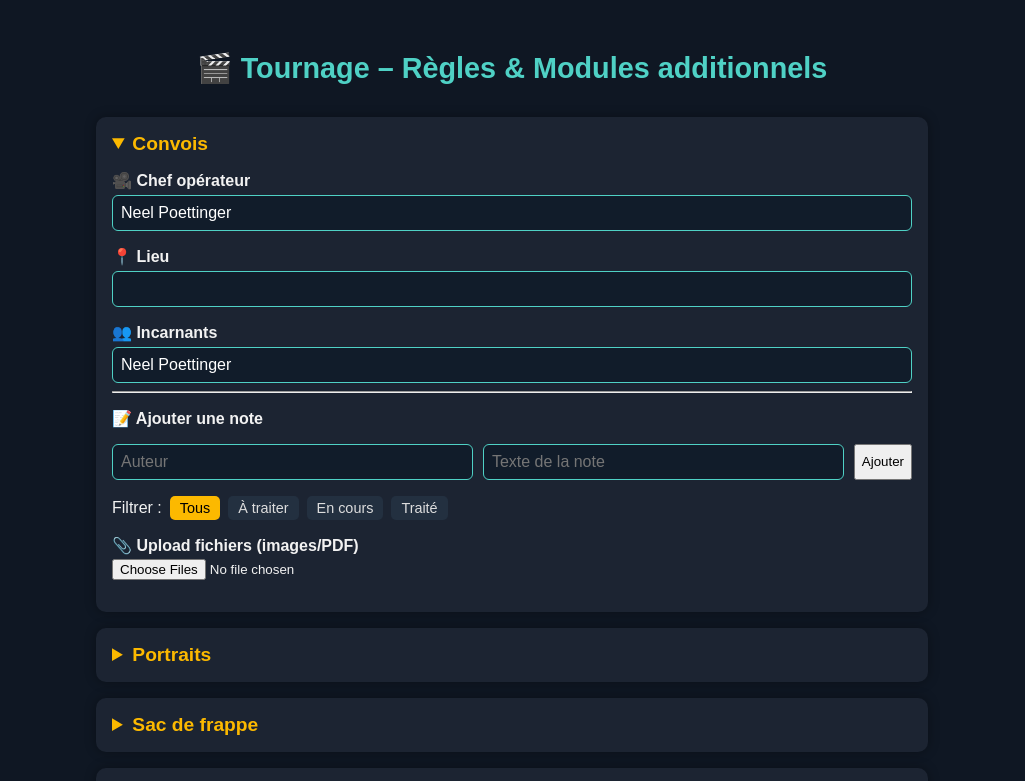
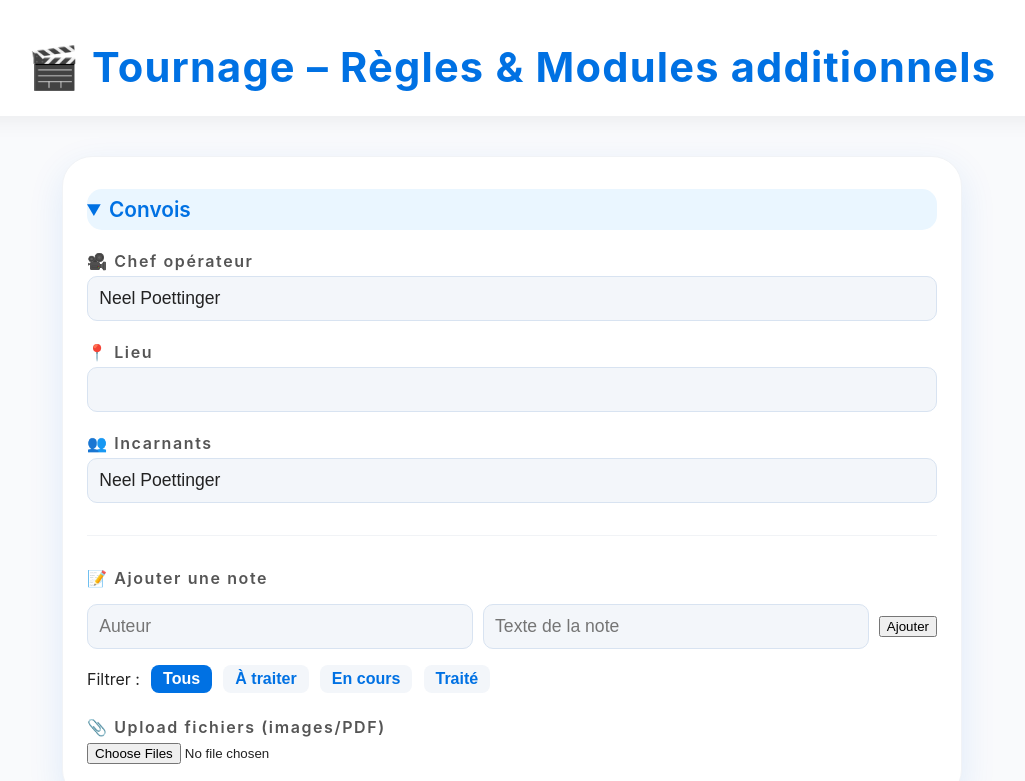
Before and after one commit to filmbyfred/Dashboard-arena, a plain HTML site: page index.html in a window 1280 px wide. Both pictures are taken after a click on the heading "Convois". Shown: the top 781 px of the page, without its empty margins (128-1153 px from the left). Drawn offline with Linux system fonts and the light colour scheme.

Commit message:
Update index.html
apple

```diff
--- a/index.html
+++ b/index.html
@@ -6,163 +6,224 @@
   <title>Tournage – L’Arène</title>
   <style>
     body {
-      font-family: sans-serif;
-      background: #0f1723;
-      color: #f2f2f2;
       margin: 0;
-      padding: 2rem 1rem;
+      padding: 0;
+      background: #f9fafc;
+      color: #222;
+      font-family: -apple-system, BlinkMacSystemFont, 'Segoe UI', Roboto, Helvetica, Arial, sans-serif;
+      min-height: 100vh;
     }
-    h1 {
+    header {
+      background: #fff;
+      box-shadow: 0 2px 24px rgba(0,0,0,0.07);
+      padding: 42px 0 24px 0;
       text-align: center;
-      color: #4fd1c5;
-      font-size: 1.8em;
-      margin-bottom: 2rem;
+      border-radius: 0 0 36px 36px;
+    }
+    header h1 {
+      margin: 0;
+      font-size: 2.6rem;
+      letter-spacing: 1.2px;
+      font-weight: 700;
+      color: #0071e3;
+    }
+    main {
+      max-width: 900px;
+      margin: 40px auto 0 auto;
+      padding: 0 16px;
     }
     details {
-      background: #1c2432;
-      margin: 1rem auto;
-      border-radius: 10px;
-      padding: 1rem;
-      max-width: 800px;
-      box-shadow: 0 0 12px #0005;
+      background: #fff;
+      margin: 2rem 0;
+      border-radius: 30px;
+      padding: 2rem 1.5rem;
+      box-shadow: 0 8px 32px rgba(0,0,0,0.06);
+      transition: box-shadow .2s;
+      border: 1px solid #f1f3f6;
+    }
+    details[open] {
+      box-shadow: 0 12px 36px rgba(0,113,227,0.11);
     }
     summary {
-      font-size: 1.2em;
-      font-weight: bold;
-      color: #fcb900;
+      font-size: 1.3em;
+      font-weight: 600;
+      color: #0071e3;
       cursor: pointer;
       outline: none;
+      padding: .5rem 0;
+      border-radius: 15px;
+      transition: background .2s;
+    }
+    summary:hover, summary:focus {
+      background: #eaf6ff;
     }
     label {
       display: block;
-      margin: 1rem 0 0.3rem;
+      margin: 1.3rem 0 0.3rem;
       font-weight: 600;
+      color: #555;
+      letter-spacing: .1em;
     }
     input[type="text"],
     textarea {
       width: 100%;
-      background: #111c2a;
-      border: 1px solid #4fd1c5;
-      color: white;
-      padding: 0.5rem;
-      font-size: 1rem;
-      border-radius: 6px;
+      background: #f3f6fa;
+      border: 1px solid #d8e3f1;
+      color: #222;
+      padding: 0.7rem;
+      font-size: 1.1rem;
+      border-radius: 10px;
       box-sizing: border-box;
+      transition: border .2s;
+    }
+    input:focus, textarea:focus {
+      outline: none;
+      border-color: #0071e3;
     }
     .note-entry {
       display: flex;
       gap: 10px;
       margin: 1rem 0 0.5rem;
       flex-wrap: wrap;
+      align-items: center;
     }
     .note-entry input {
       flex: 1;
     }
     .note-block {
-      background: #0d1a2a;
-      padding: 0.6rem;
+      background: #f3f9fd;
+      padding: 0.7rem 1rem;
       margin: 0.5rem 0;
-      border-radius: 6px;
-      border-left: 4px solid #4fd1c5;
+      border-radius: 12px;
+      border-left: 5px solid #0071e3;
       position: relative;
+      box-shadow: 0 2px 12px rgba(0,113,227,0.05);
+      transition: box-shadow .2s;
     }
     .note-block .meta {
-      font-size: 0.9em;
-      color: #aaa;
+      font-size: 0.93em;
+      color: #888;
       margin-bottom: 4px;
+      font-weight: 500;
     }
     .note-block .status {
       position: absolute;
-      top: 6px;
-      right: 80px;
-      padding: 2px 8px;
-      border-radius: 4px;
-      font-size: 0.8em;
-      font-weight: bold;
+      top: 8px;
+      right: 110px;
+      padding: 3px 14px;
+      border-radius: 7px;
+      font-size: 0.85em;
+      font-weight: 600;
       cursor: pointer;
+      border: none;
+      transition: background .2s;
+      background: #f5f7fa;
+      color: #0071e3;
     }
     .note-block .delete-note {
       position: absolute;
-      top: 6px;
-      right: 6px;
+      top: 8px;
+      right: 12px;
       background: #e53e3e;
       color: #fff;
       border: none;
-      padding: 2px 8px;
-      border-radius: 4px;
-      font-size: 0.8em;
-      font-weight: bold;
+      padding: 3px 14px;
+      border-radius: 7px;
+      font-size: 0.85em;
+      font-weight: 600;
       cursor: pointer;
+      transition: background .2s;
     }
     .note-block[data-status="todo"] .status {
-      background: #fcb900;
-      color: #000;
+      background: #ffe6a4;
+      color: #9a7700;
     }
     .note-block[data-status="progress"] .status {
-      background: #4299e1;
-      color: #fff;
+      background: #d0e6ff;
+      color: #1769c1;
     }
     .note-block[data-status="done"] .status {
-      background: #38a169;
-      color: #fff;
+      background: #bbf7c2;
+      color: #107c41;
     }
     .filter-line {
       margin-top: 1rem;
       display: flex;
       flex-wrap: wrap;
-      gap: 0.5rem;
+      gap: 0.7rem;
       align-items: center;
     }
     .filter-line button {
-      background: #233040;
-      color: #ddd;
-      font-size: 0.9em;
-      padding: 4px 10px;
+      background: #f3f6fa;
+      color: #0071e3;
+      font-size: 1em;
+      padding: 5px 12px;
       border: none;
-      border-radius: 5px;
+      border-radius: 8px;
       cursor: pointer;
+      font-weight: 600;
+      transition: background .2s, color .2s;
     }
     .filter-line button.active {
-      background: #fcb900;
-      color: #000;
+      background: #0071e3;
+      color: #fff;
     }
     .upload-block {
-      margin: 1rem 0;
+      margin: 1.5rem 0 0.2rem;
     }
     .file-item {
       display: flex;
       align-items: center;
-      margin: 0.3rem 0;
-      gap: 10px;
+      margin: 0.4rem 0;
+      gap: 16px;
+      padding-left: 6px;
     }
     .file-item a {
-      color: #4fd1c5;
+      color: #0071e3;
       text-decoration: none;
+      font-weight: 500;
     }
     .file-item button {
       background: #e53e3e;
       color: #fff;
-      padding: 2px 8px;
-      font-size: 0.8em;
-      border-radius: 4px;
+      padding: 3px 12px;
+      font-size: 0.9em;
+      border-radius: 8px;
       border: none;
       cursor: pointer;
     }
     @media (max-width:600px) {
-      details { padding: 0.5rem; }
-      h1 { font-size: 1.2em; }
+      main { padding: 0 2px; }
+      details { padding: 1rem 0.5rem; }
+      header h1 { font-size: 1.2em; }
     }
-    /* Focus accessibility */
-    button:focus,
-    input:focus {
-      outline: 2px solid #fcb900;
+    button:focus, input:focus {
+      outline: 2px solid #0071e3;
+    }
+    hr {
+      border: none;
+      border-top: 1px solid #f1f3f6;
+      margin: 2rem 0;
+    }
+    footer {
+      text-align: center;
+      color: #aaa;
+      padding: 36px 0 18px 0;
+      font-size: 1rem;
+      margin-top: 60px;
     }
   </style>
 </head>
 <body>
-  <h1>🎬 Tournage – Règles & Modules additionnels</h1>
-  <div id="container"></div>
-
+  <header>
+    <h1>🎬 Tournage – Règles & Modules additionnels</h1>
+  </header>
+  <main>
+    <div id="container"></div>
+  </main>
+  <footer>
+    © 2025 Dashboard Arena
+  </footer>
   <script type="module">
     // ------ Données permanentes ------
     const modules = [
@@ -176,11 +237,9 @@
       "Bains glacés",
       "Combats éliminatoires"
     ];
-
-    // Chef Op / Lieu prérempli (restent readonly)
     const config = {
-      0: ["Neel Poettinger", ""],   // Convois (laisse vides)
-      1: ["", ""],                  // Portraits (laisse aussi vides)
+      0: ["Neel Poettinger", ""],
+      1: ["", ""],
       2: ["Julien Lascar", "HANGAR HM10"],
       3: ["Julien Lascar", "HANGAR HM10"],
       4: ["Neel Poettinger", "HANGAR HM10"],
@@ -189,23 +248,18 @@
       7: ["Julien Lascar", "HANGAR HM10"],
       8: ["", ""]
     };
-
-    // Incarnants par module (intervenants)
     const incumbents = {
-      0: ["Neel Poettinger"],                                      // Convois
-      1: ["Ciryl (Portraits écrans)", "Ciryl & 1 combattante"],     // Portraits
-      2: ["Ciryl"],                                                 // Sac de frappe
-      3: ["Ciryl", "1 combattante"],                                // Traîneaux
-      4: ["1 combattant", "1 combattante"],                         // Vélo
-      5: ["2 combattants hommes"],                                  // Combat piscine
-      6: ["4 combattants hommes"],                                  // Lutte des territoires
-      7: ["1 combattante"],                                         // Bains glacés
-      8: []                                                         // Combats éliminatoires
+      0: ["Neel Poettinger"],
+      1: ["Ciryl (Portraits écrans)", "Ciryl & 1 combattante"],
+      2: ["Ciryl"],
+      3: ["Ciryl", "1 combattante"],
+      4: ["1 combattant", "1 combattante"],
+      5: ["2 combattants hommes"],
+      6: ["4 combattants hommes"],
+      7: ["1 combattante"],
+      8: []
     };
-
     let currentFilters = {};
-
-    // Génération HTML pour chaque module
     function renderModules() {
       const c = document.getElementById("container");
       let html = "";
@@ -216,25 +270,19 @@
         html += `
 <details id="${id}">
   <summary>${mod}</summary>
-
   <label>🎥 Chef opérateur</label>
   <input type="text" value="${chef}" readonly />
-
   <label>📍 Lieu</label>
   <input type="text" value="${lieu}" readonly />
-
   <label>👥 Incarnants</label>
   <input type="text" id="${id}_incarnants" value="${inters.join(", ")}" placeholder="Liste des incarnants" />
-
   <hr/>
-
   <label>📝 Ajouter une note</label>
   <div class="note-entry">
     <input type="text" id="${id}_author" placeholder="Auteur">
     <input type="text" id="${id}_text" placeholder="Texte de la note">
     <button type="button" data-action="add-note" data-id="${id}">Ajouter</button>
   </div>
-
   <div class="filter-line" data-id="${id}">
     <span>Filtrer :</span>
     <button type="button" data-filter="all" class="active">Tous</button>
@@ -242,9 +290,7 @@
     <button type="button" data-filter="progress">En cours</button>
     <button type="button" data-filter="done">Traité</button>
   </div>
-
   <div id="${id}_notes"></div>
-
   <div class="upload-block">
     <label>📎 Upload fichiers (images/PDF)</label>
     <input type="file" id="${id}_files" multiple accept="image/*,.pdf">
@@ -253,36 +299,24 @@
 </details>`;
       });
       c.innerHTML = html;
-
-      // Charger existant + mettre en place fileupload
       modules.forEach((_, i) => {
         const id = "mod" + i;
         loadNotes(id);
         setupFileUpload(id);
         renderFiles(id);
       });
-
-      // Événements par délégation
       c.addEventListener("click", onContainerClick);
       c.addEventListener("keydown", onNoteEntryKeydown);
     }
-
-    // Ajout ou suppression ou état de note ou filtre ou suppression de fichier
     function onContainerClick(e) {
       const t = e.target;
-
-      // Ajouter une note
       if (t.dataset.action === "add-note") {
         const id = t.dataset.id;
         addNote(id);
       }
-
-      // Changer de statut
       if (t.classList.contains("status")) {
         toggleStatus(t.closest(".note-block"));
       }
-
-      // Supprimer une note
       if (t.classList.contains("delete-note")) {
         const block = t.closest(".note-block");
         const parent = block.closest("details").id;
@@ -290,35 +324,26 @@
         saveNotes(parent);
         filter(parent, currentFilters[parent] || "all");
       }
-
-      // Filtrer
       if (t.matches(".filter-line button")) {
         const line = t.closest(".filter-line");
         filter(line.dataset.id, t.dataset.filter);
       }
-
-      // Supprimer un fichier uploadé
       if (t.classList.contains("delete-file")) {
         deleteFile(t.dataset.id, +t.dataset.idx);
       }
     }
-
-    // Touche “Entrée” pour ajouter note
     function onNoteEntryKeydown(e) {
       if (e.key === "Enter" && e.target.matches("input[id$='_text']")) {
         const id = e.target.id.replace("_text", "");
         addNote(id);
       }
     }
-
-    // Ajout de note
     function addNote(id) {
       const nameEl = document.getElementById(id + "_author");
       const textEl = document.getElementById(id + "_text");
       const name = nameEl.value.trim();
       const text = textEl.value.trim();
       if (!text) return;
-
       const div = document.createElement("div");
       div.className = "note-block";
       div.dataset.status = "todo";
@@ -328,15 +353,12 @@
         <button type="button" class="status">À traiter</button>
         <button type="button" class="delete-note">Supprimer</button>
       `;
-
       document.getElementById(id + "_notes").appendChild(div);
       nameEl.value = "";
       textEl.value = "";
       saveNotes(id);
       filter(id, currentFilters[id] || "all");
     }
-
-    // Changer le statut en cyclant
     function toggleStatus(el) {
       const states = ["todo", "progress", "done"];
       const labels = ["À traiter", "En cours", "Traité"];
@@ -348,8 +370,6 @@
       saveNotes(id);
       filter(id, currentFilters[id] || "all");
     }
-
-    // Sauvegarder notes
     function saveNotes(id) {
       const blocks = [...document.querySelectorAll("#" + id + "_notes .note-block")];
       const notes = blocks.map(div => ({
@@ -358,8 +378,6 @@
       }));
       localStorage.setItem(id + "_notes", JSON.stringify(notes));
     }
-
-    // Charger notes existantes
     function loadNotes(id) {
       const data = localStorage.getItem(id + "_notes");
       if (!data) return;
@@ -373,8 +391,6 @@
         area.appendChild(div);
       });
     }
-
-    // Filtrer notes
     function filter(id, stat) {
       currentFilters[id] = stat;
       const buttons = document.querySelectorAll("#" + id + " .filter-line button");
@@ -384,8 +400,6 @@
         n.style.display = (stat === "all" || n.dataset.status === stat) ? "block" : "none";
       });
     }
-
-    // Gestion des uploads
     function setupFileUpload(id) {
       const input = document.getElementById(id + "_files");
       input.addEventListener("change", function(event) {
@@ -407,26 +421,22 @@
         input.value = "";
       });
     }
-
     function renderFiles(id) {
       const files = JSON.parse(localStorage.getItem(id + "_files") || "[]");
       const el = document.getElementById(id + "_files_list");
       el.innerHTML = files.map((f, idx) =>
         `<div class="file-item">
-           <a href="${f.data}" download="${f.name}" target="_blank">${f.name}</a>
-           <button type="button" class="delete-file" data-id="${id}" data-idx="${idx}">Supprimer</button>
-         </div>`
+          <a href="${f.data}" download="${f.name}" target="_blank">${f.name}</a>
+          <button type="button" class="delete-file" data-id="${id}" data-idx="${idx}">Supprimer</button>
+        </div>`
       ).join("");
     }
-
     function deleteFile(id, idx) {
       const files = JSON.parse(localStorage.getItem(id + "_files") || "[]");
       files.splice(idx, 1);
       localStorage.setItem(id + "_files", JSON.stringify(files));
       renderFiles(id);
     }
-
-    // Initialisation à l’ouverture
     renderModules();
   </script>
 </body>
```
